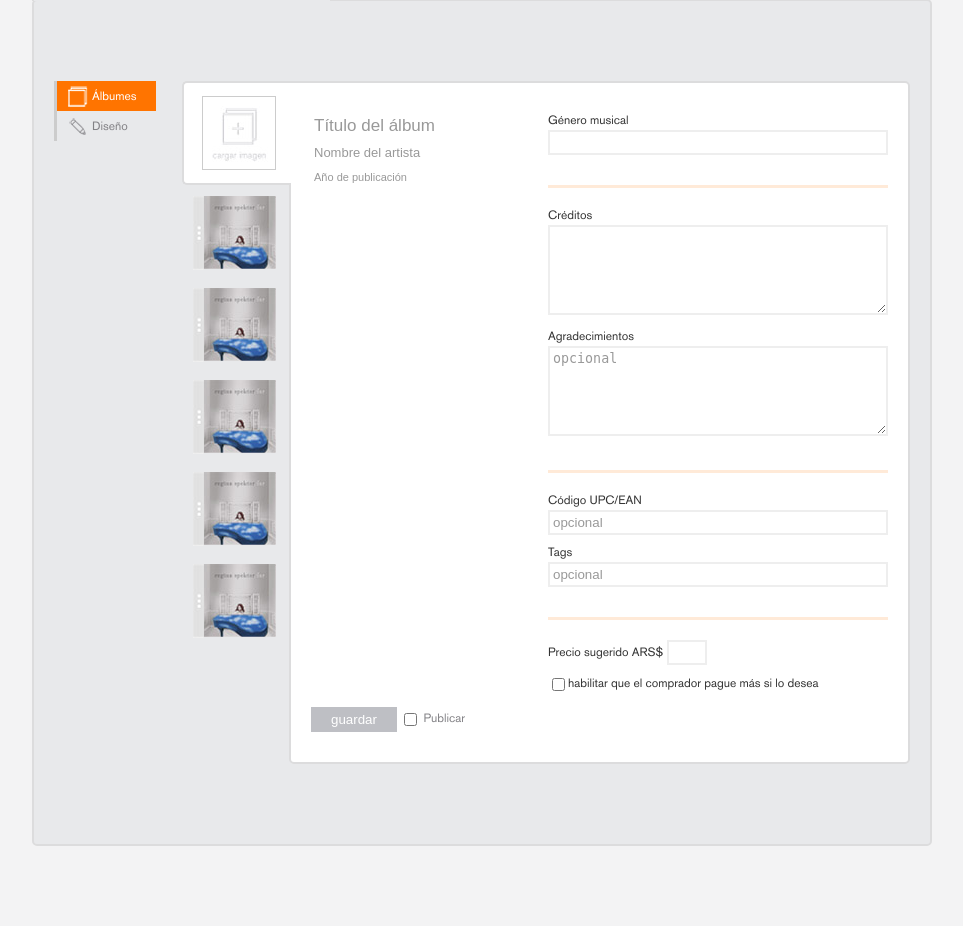
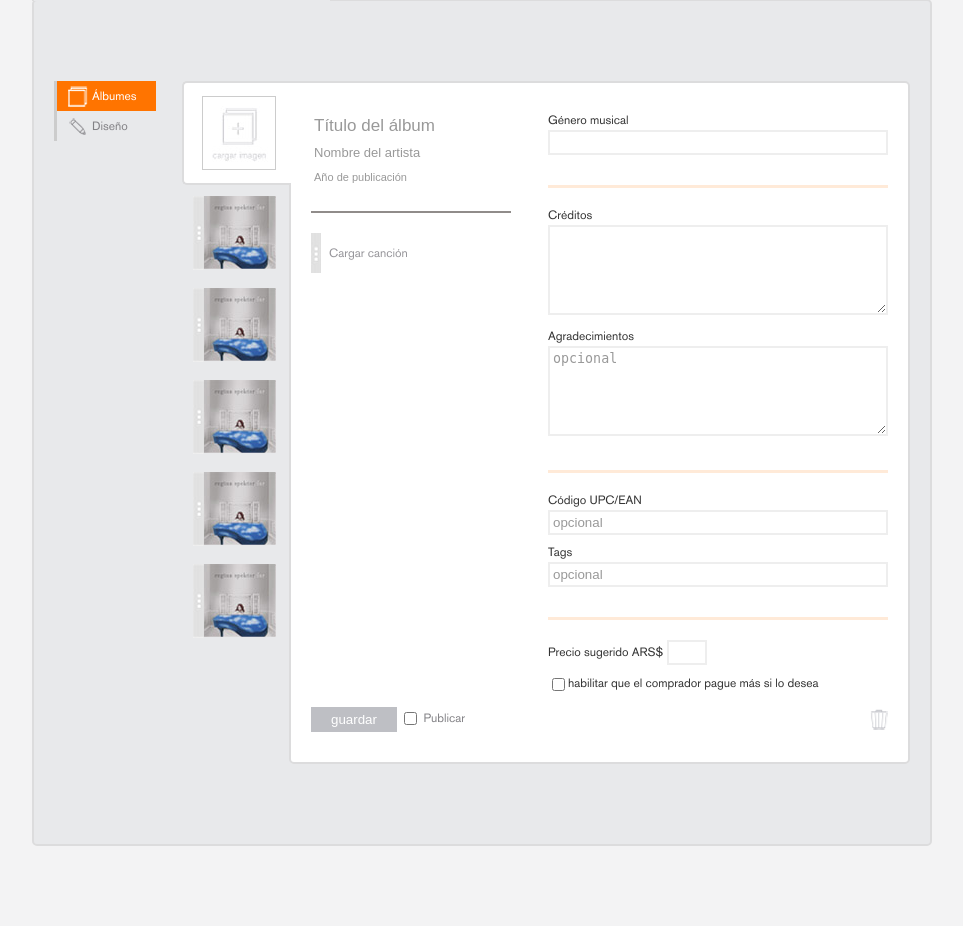
Before and after one commit to fleopardo/sebastian, a PHP site: page /tu-musica.html in a window 1280 px wide. Shown: the part 125-1051 px from the top of the page, without its empty margins (158-1121 px from the left). Run offline with PHP 8.4, Linux system fonts and the light colour scheme.

Commit message:
ultimos detalles en pantalla tu musica

```diff
--- a/css/tu-musica.css
+++ b/css/tu-musica.css
@@ -118,7 +118,7 @@
     color:    #999;
 }
 
-.tu-musica .content #subir-album .cargar-imagen{
+.tu-musica .content #subir-album .left-fields .cargar-imagen{
     width: 107px;
     height: 100px;
     position: absolute;
@@ -131,14 +131,14 @@
     border-right: 0;
 }
 
-.tu-musica .content #subir-album .cargar-imagen p{
+.tu-musica .content #subir-album .left-fields .cargar-imagen p{
     position: relative;
     margin-top: 13px;
     margin-left: 7px;
 }
 
 
-.tu-musica .content #subir-album .cargar-imagen label{
+.tu-musica .content #subir-album .left-fields .cargar-imagen label{
     display: block;
     width: 72px;
     height: 72px;
@@ -150,8 +150,23 @@
     background: url("./assets/cargar-imagen.jpg") no-repeat center center;
 }
 
-.tu-musica .content #subir-album .cargar-imagen input{
+.tu-musica .content #subir-album .left-fields .cargar-imagen input{
     display: none !important;
+}
+
+.tu-musica .content #subir-album .left-fields .principal-data{
+    margin-bottom: 20px;
+    padding-bottom: 20px;
+    border-bottom: 2px solid #908c8a;
+}
+
+.tu-musica .content #subir-album .left-fields .cargar-cancion{
+    color: #959499;
+    font-size: 12px;
+    padding-left: 18px;
+    line-height: 40px;
+    background: url("./assets/drag-section.jpg") no-repeat -1px -16px;
+    display: inline-block;
 }
 
 .tu-musica .content #subir-album .left-fields{
@@ -163,7 +178,7 @@
 .tu-musica .content #subir-album .left-fields input{
     border: none;
     padding: 3px;
-    width: 80%;
+    width: 100%;
     display: block;
     border-bottom: 2px solid transparent;
     line-height: 17px;
@@ -252,3 +267,20 @@
     border: none;
     cursor: pointer;
 }
+
+.tu-musica .content .actions input[type="checkbox"]{
+    position: relative;
+    top: -1px;
+}
+
+.tu-musica .content .actions .delete{
+    width: 18px;
+    height: 21px;
+    display: block;
+    float: right;
+    background: url("./assets/icon-eliminar.png") no-repeat top left;
+    overflow: hidden;
+    text-indent: -100px;
+    cursor: pointer;
+    margin-top: 2px;
+}
--- a/tu-musica.html
+++ b/tu-musica.html
@@ -100,9 +100,12 @@
                 <form name="" id="subir-album" method="" action="">
 
                     <div class="left-fields">
-                        <input type="text" placeholder="Título del álbum" class="album" />
-                        <input type="text" placeholder="Nombre del artista" class="artist" />
-                        <input type="text" placeholder="Año de publicación" class="year"/>
+
+                        <div class="principal-data">
+                            <input type="text" placeholder="Título del álbum" class="album" />
+                            <input type="text" placeholder="Nombre del artista" class="artist" />
+                            <input type="text" placeholder="Año de publicación" class="year"/>
+                        </div>
 
                         <div class="cargar-imagen">
                             <p>
@@ -110,6 +113,8 @@
                             </p>
                             <input type="file" id="cargar-imagen" />
                         </div>
+
+                        <a href="cargar-cancion.html" class="cargar-cancion">Cargar canción</a>
                     </div>
 
                     <div class="right-fields">
@@ -160,6 +165,7 @@
                     <div class="actions">
                         <input type="submit" value="guardar"/>
                         <label><input type="checkbox" /> Publicar</label>
+                        <a href="#" class="delete" title="Eliminar">Eliminar</a>
                     </div>
 
 
```
Also changed, not shown: css/assets/icon-eliminar.png (added), 3 other files.
